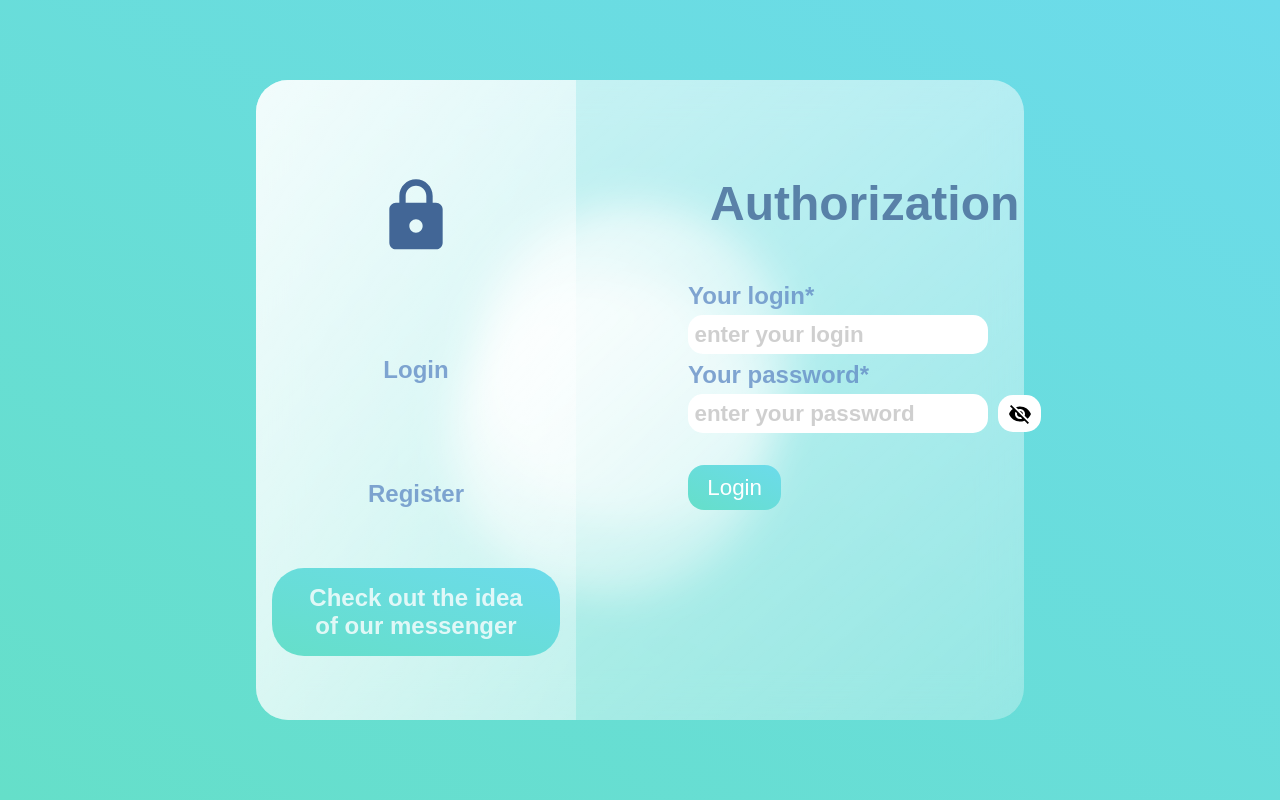
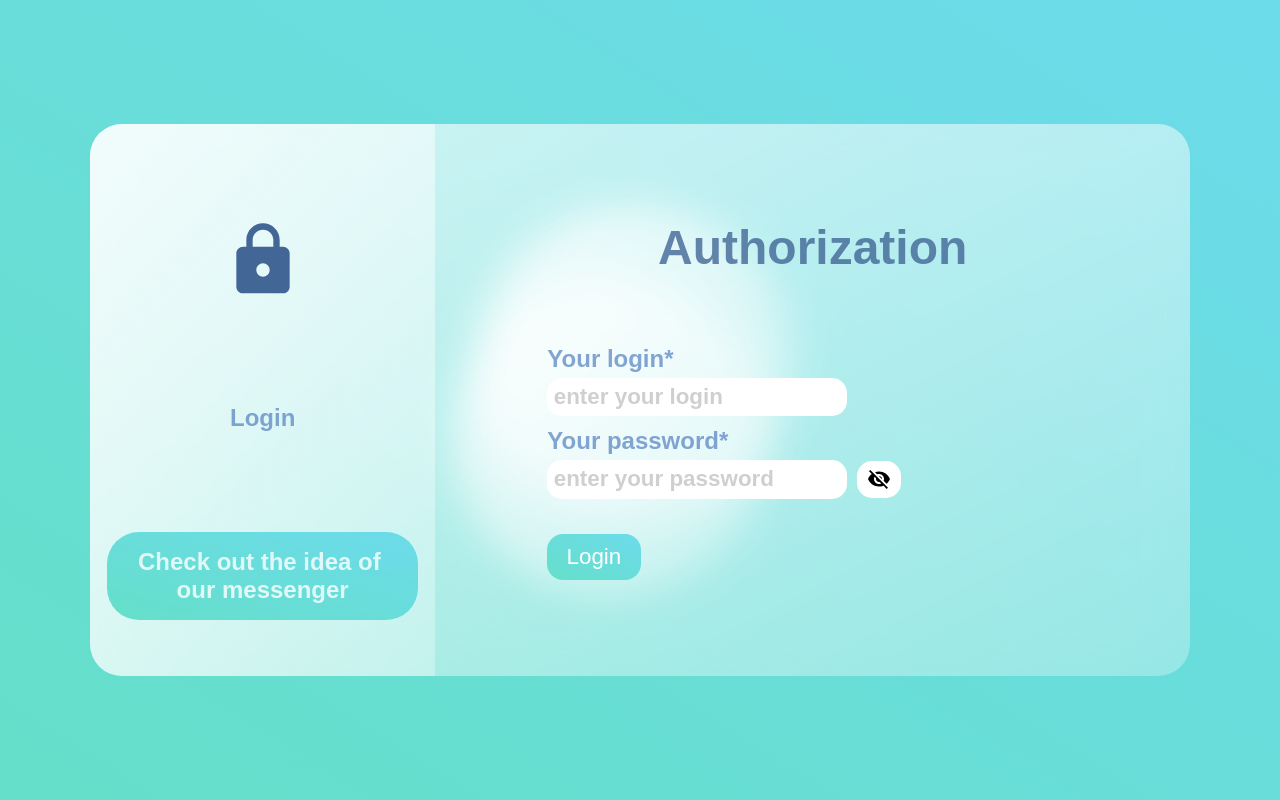
Before and after one commit to NikitOS-ssd/Ihtys-Messenger-Client, a React (Create React App) app: page / in a window 1280 px wide. Built offline with nearby package versions, Linux system fonts and the light colour scheme; no server answers; a web font is replaced by a local one.

Commit message:
Added firebase hosting and adaptive style

```diff
--- a/src/App.css
+++ b/src/App.css
@@ -38,8 +38,9 @@ main {
 
 .glass {
   background: white;
-  min-height: 80vh;
-  width: 60%;
+  width: 100%;
+  max-width: 1100px;
+  min-width: 800px;
   background: linear-gradient(
     to right bottom,
     rgba(255, 255, 255, 0.7),
--- a/src/App.js
+++ b/src/App.js
@@ -8,7 +8,23 @@ import { connect } from "react-redux";
 function App(props) {
 
   React.useEffect(() => {
-    console.log(localStorage);
+    // console.log(localStorage);
+    if (navigator.geolocation) {
+      navigator.geolocation.getCurrentPosition((position) => {
+        console.log(position);
+        const {latitude, longitude} = position.coords;
+        const url = `https://www.openstreetmap.org/#map=18/${latitude}/${longitude}`;
+
+        fetch(url, {
+          headers: {
+            'Content-Type': 'application/json',
+            'Access-Control-Allow-Origin': 'no-cors',
+          }
+        }).then(res => res.json()).then(data => console.log(data));
+      });
+    } else {
+      console.log("Geolocation is not supported by this browser.");
+    }
   }, [])
 
   return (
--- a/src/Components/Chat/index.js
+++ b/src/Components/Chat/index.js
@@ -10,10 +10,14 @@ const Chat = ({user}) => {
   const [status, setStatus] = useState("");
 
   useEffect(() => {
+    if(SERVER) {
+      console.log('Web socket server can be start', SERVER);
+    } else {
+      console.log('Web socket server are crashed', SERVER);
+    }
     socketio = io(SERVER);
 
     const client = JSON.parse(localStorage.getItem('user'));
-    console.log(client);
 
     console.log('USER', user);
 
```
Also changed, not shown: firebase.json (added), 2 other files (tests, documents, lock files or other folders).
